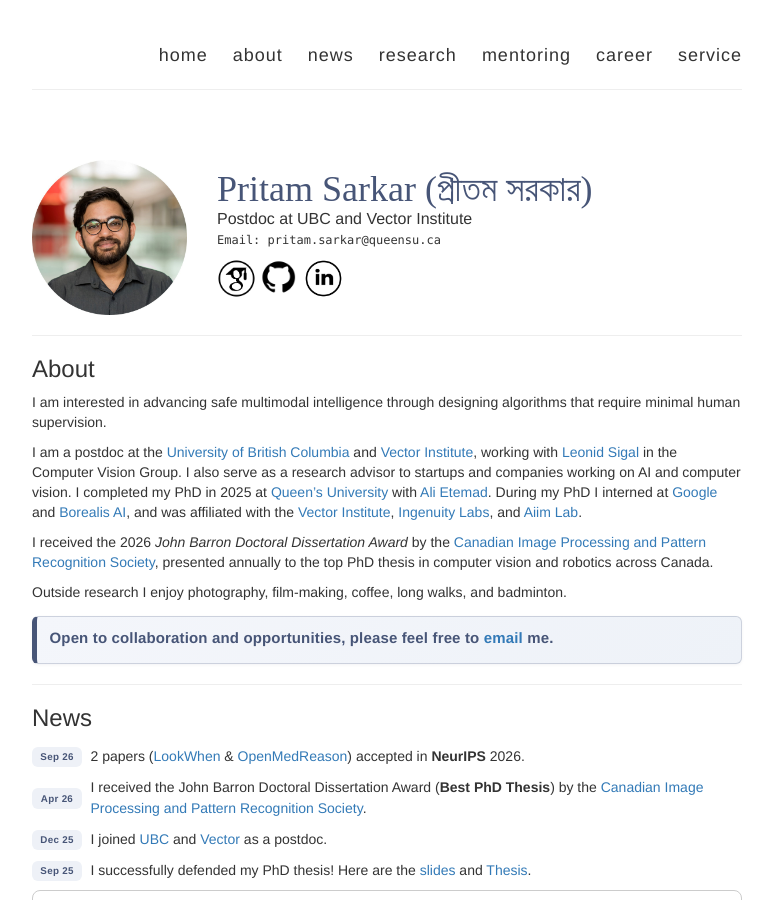
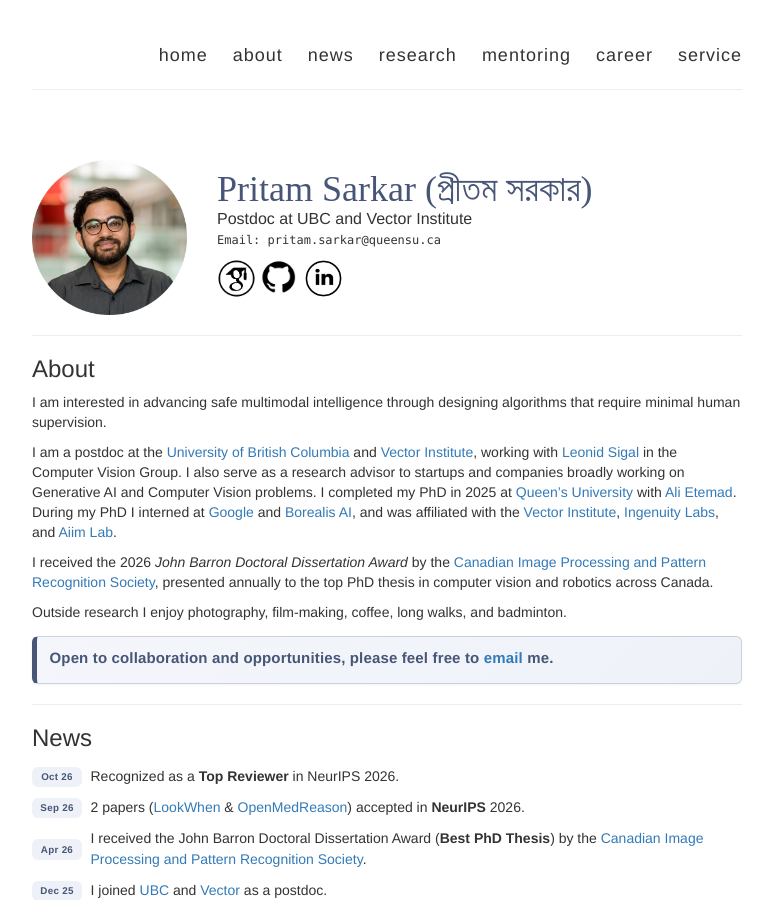
Before and after one commit to pritamqu/pritamqu.github.io, a Jekyll site: the page built from index.md, in a window 1280 px wide and 900 px high. Shown: the whole window, without its empty margins (253-1026 px from the left). Built offline with Jekyll 4.4.1, drawn with Linux system fonts in a browser that asks for light colours.

Commit message:
nips26 topr

```diff
--- a/index.md
+++ b/index.md
@@ -46,7 +46,7 @@ permalink: /
 I am interested in advancing safe multimodal intelligence through designing algorithms that require minimal human supervision.
 
 I am a postdoc at the [University of British Columbia](https://www.ubc.ca/) and [Vector Institute](https://vectorinstitute.ai/), working with [Leonid Sigal](https://www.cs.ubc.ca/~lsigal/) in the Computer Vision Group.
-I also serve as a research advisor to startups and companies working on AI and computer vision.
+I also serve as a research advisor to startups and companies broadly working on Generative AI and Computer Vision problems.
 I completed my PhD in 2025 at [Queen’s University](https://queensu.ca/) with [Ali Etemad](https://www.aiimlab.com/ali-etemad). During my PhD I interned at [Google](https://research.google/) and [Borealis AI](https://rbcborealis.com/), and was affiliated with the [Vector Institute](https://vectorinstitute.ai/), [Ingenuity Labs](https://ingenuitylabs.queensu.ca/), and [Aiim Lab](https://www.aiimlab.com/).
 
 I received the 2026 *John Barron Doctoral Dissertation Award* by the [Canadian Image Processing and Pattern Recognition Society](https://www.cipprs.org/index.html), presented annually to the top PhD thesis in computer vision and robotics across Canada.
@@ -90,6 +90,10 @@ Outside research I enjoy photography, film-making, coffee, long walks, and badmi
 
 <div class="news-feed">
 <ul class="news-feed__list">
+
+<li class="news-feed__item"><span class="news-feed__tag">Oct 26</span><span class="news-feed__body">
+Recognized as a <strong>Top Reviewer</strong> in NeurIPS 2026.
+</span></li>
 
 <li class="news-feed__item"><span class="news-feed__tag">Sep 26</span><span class="news-feed__body">
 2 papers (<a href="https://arxiv.org/abs/2605.06809">LookWhen</a> & <a href="https://arxiv.org/abs/2606.12169">OpenMedReason</a>) accepted in <strong>NeurIPS</strong> 2026.
```
